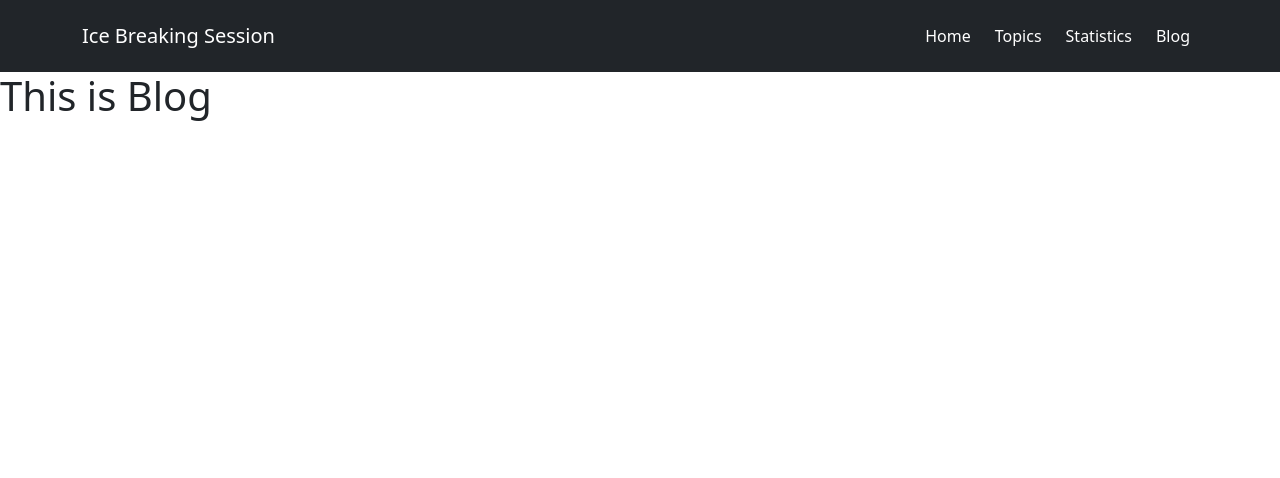
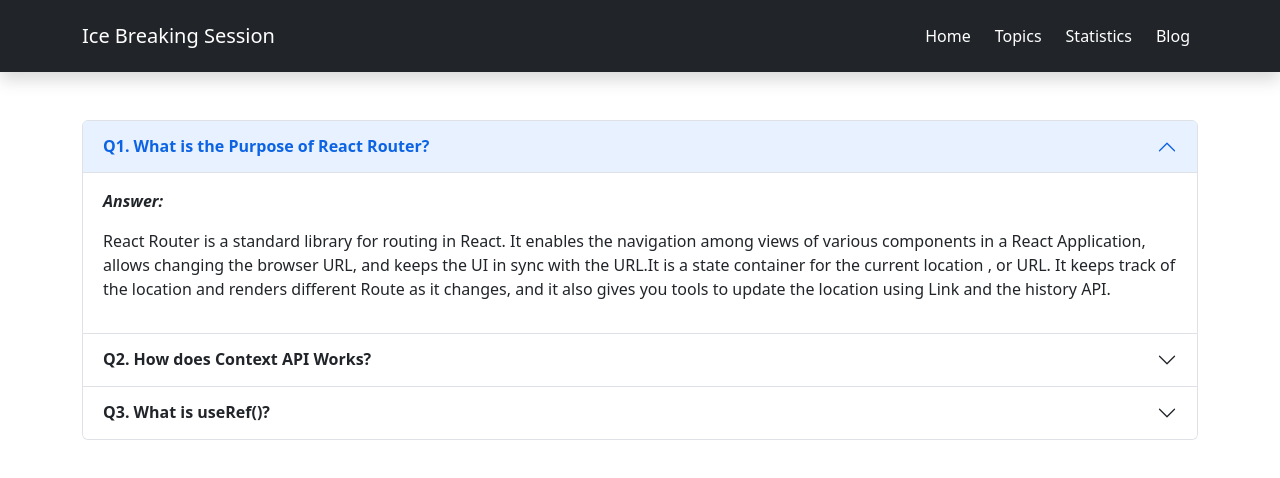
Before and after one commit to raj073/Ice-Breaking-Session, a React (Create React App) app: page /blog in a window 1280 px wide. Shown: the top 478 px of the page. Built offline with nearby package versions, Linux system fonts and the light colour scheme.

Commit message:
Blog Question Added

```diff
--- a/src/components/Blog/Blog.js
+++ b/src/components/Blog/Blog.js
@@ -1,10 +1,42 @@
 import React from 'react';
+import Accordion from 'react-bootstrap/Accordion';
 
 const Blog = () => {
     return (
-        <div>
+        <div className='container mt-5'>
 
-            <h1>This is Blog</h1>
+            <Accordion defaultActiveKey={['0']} alwaysOpen>
+                <Accordion.Item eventKey="0">
+                    <Accordion.Header> <b>Q1. What is the Purpose of React Router?</b> </Accordion.Header>
+                    <Accordion.Body>
+                        <p><strong> <i>Answer:</i></strong>&nbsp;&nbsp;</p>
+                        <p class="text-justify">
+                            React Router is a standard library for routing in React. It enables the navigation among views of various components in a React Application, allows changing the browser URL, and keeps the UI in sync with the URL.It is a state container for the current location , or URL. It keeps track of the location and renders different Route as it changes, and it also gives you tools to update the location using Link  and the history API.
+                        </p>
+                    </Accordion.Body>
+                </Accordion.Item>
+
+                <Accordion.Item eventKey="1">
+                    <Accordion.Header><b>Q2. How does Context API Works?</b></Accordion.Header>
+                    <Accordion.Body>
+                        <p><strong> <i>Answer:</i></strong>&nbsp;&nbsp;</p>
+                        <p class="text-justify">
+                            The React Context API is a way for a React app to effectively produce global variables that can be passed around. This is the alternative to "prop drilling" or moving props from grandparent to child to parent, and so on. Context is also touted as an easier, lighter approach to state management using Redux.Context API is introduced in React 16.3. The Context API is used to share the data with multiple components, without having to pass data through props manually. The React Context API allows us to produce the global data and share it across the application.
+                        </p>
+                    </Accordion.Body>
+                </Accordion.Item>
+
+                <Accordion.Item eventKey="2">
+                    <Accordion.Header><b>Q3. What is useRef()?</b></Accordion.Header>
+                    <Accordion.Body>
+                        <p><strong> <i>Answer:</i></strong>&nbsp;&nbsp;</p>
+                        <p class="text-justify">
+                            Essentially, useRef is like a “box” that can hold a mutable value in its .current property. You might be familiar with refs primarily as a way to access the DOM. If you pass a ref object to React with div ref = myRef , React will set its .current property to the corresponding DOM node whenever that node changes. The useRef Hook allows you to persist values between renders. It can be used to store a mutable value that does not cause a re-render when updated. It can be used to access a DOM element directly.
+                        </p>
+                    </Accordion.Body>
+                </Accordion.Item>
+
+            </Accordion>
 
         </div>
     );
--- a/src/components/Header/Header.js
+++ b/src/components/Header/Header.js
@@ -11,7 +11,7 @@
     return (
         <div>
 
-            <Navbar collapseOnSelect expand="lg" bg="dark" variant="dark" className="p-3">
+            <Navbar collapseOnSelect expand="lg" bg="dark" variant="dark shadow" className="p-3">
                 <Container>
                     <Navbar.Brand href="#home">Ice Breaking Session</Navbar.Brand>
                     <Navbar.Toggle aria-controls="responsive-navbar-nav" />
```
